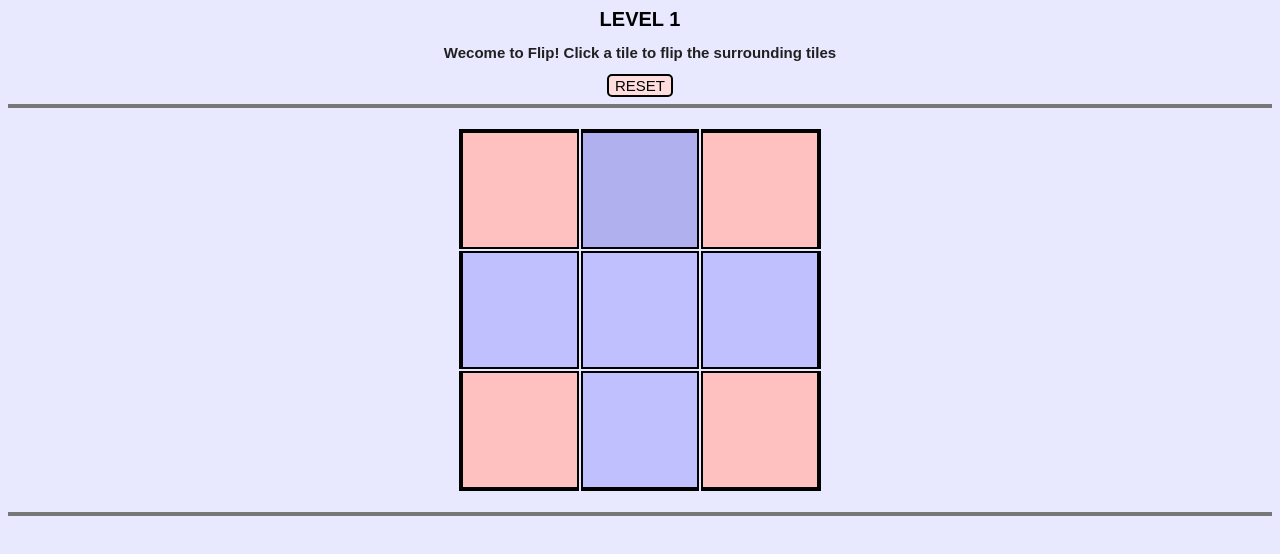
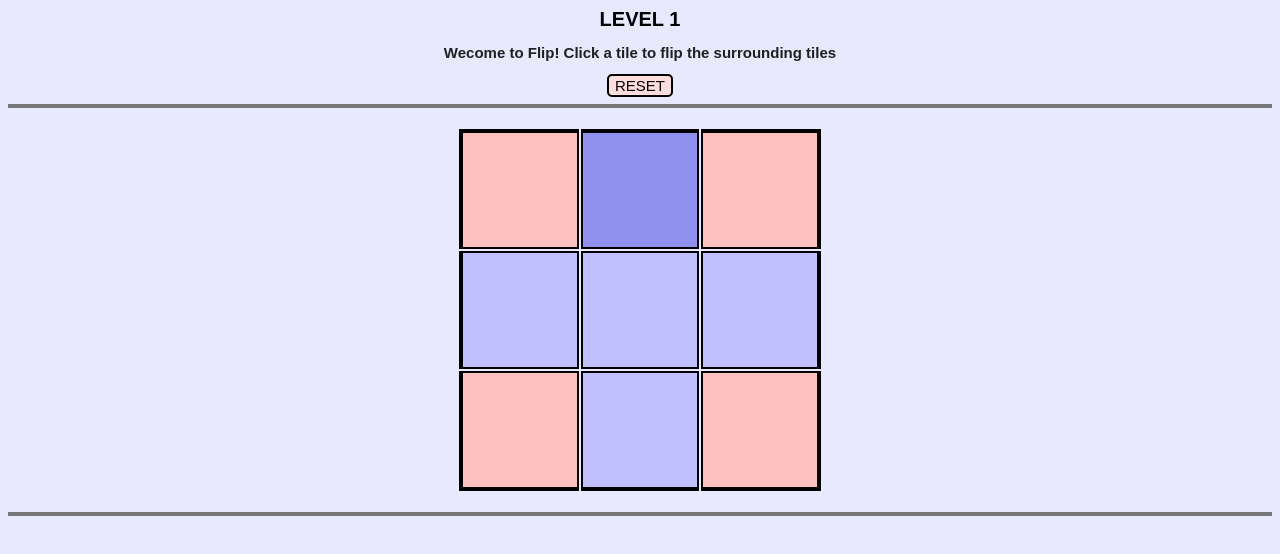
Before and after one commit to tyler-brown1/Flip-Puzzle-Game, a plain HTML site: page index.html in a window 1280 px wide. In both pictures the pointer is over the element 640 px from the left and 189 px from the top of the page. Drawn offline with Linux system fonts and the light colour scheme.

Commit message:
Update style.css
Styling Changes

```diff
--- a/style.css
+++ b/style.css
@@ -39,7 +39,11 @@ h1{
 }
 
 .square:hover:not(.clicked){
-    background-color: #b0b0ee;
+    background-color: #9090ee;
+}
+
+.square:hover{
+    background-color: #ffa5a5;
 }
 
 #reset{
```
